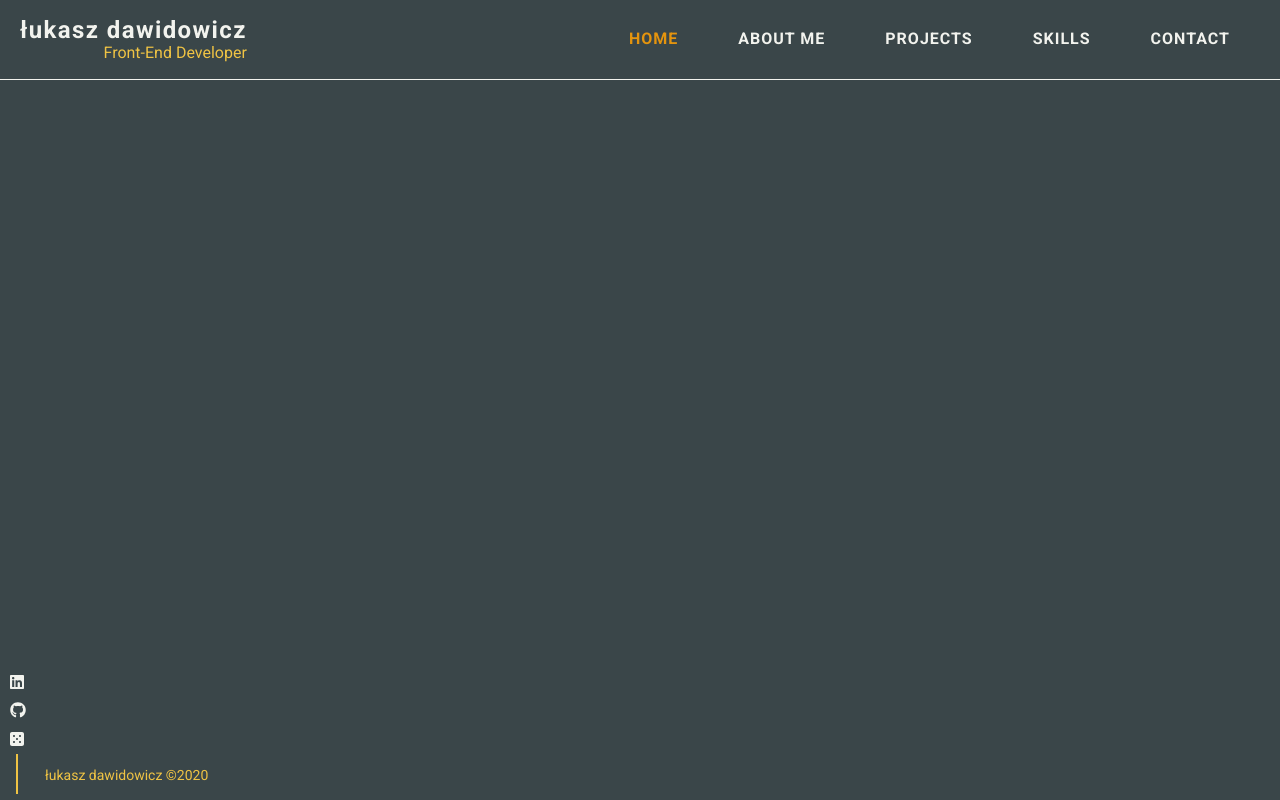
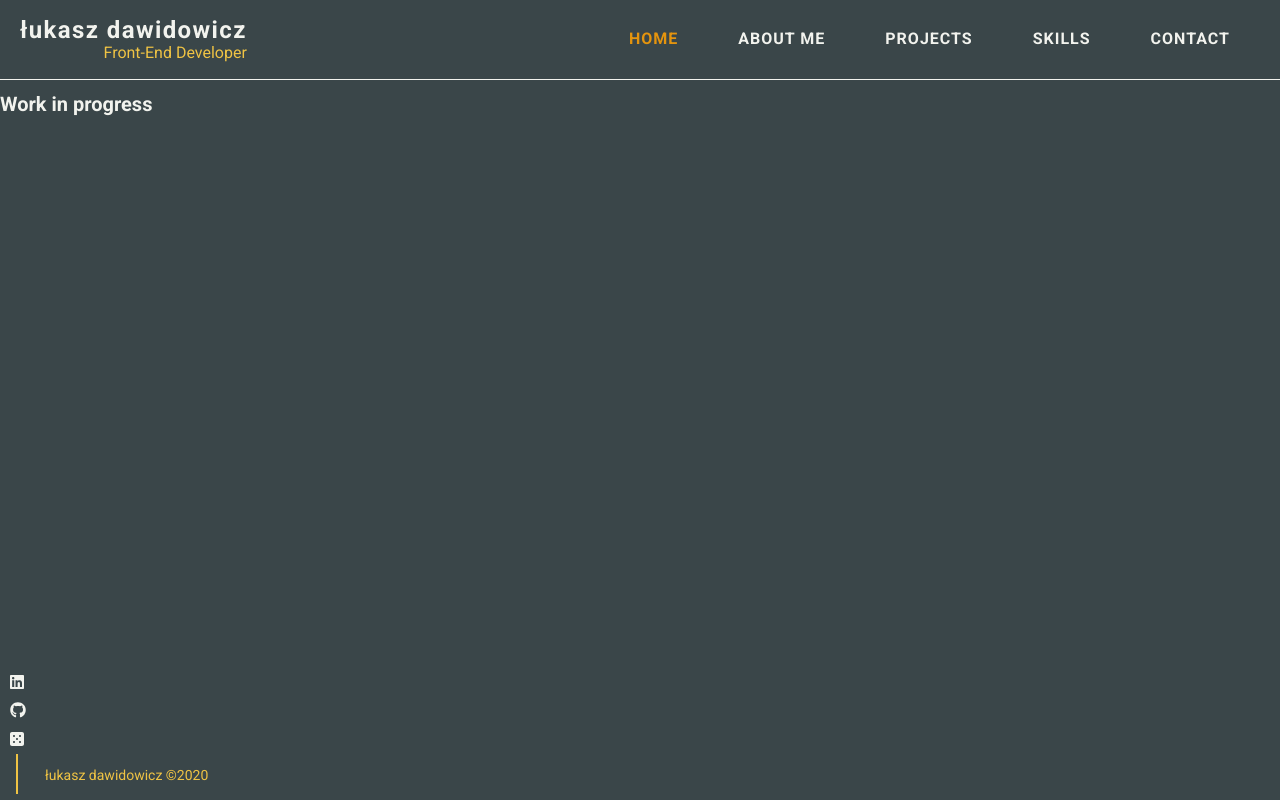
Before and after one commit to shivetay/LD_portfolio, a React (Create React App) app: page /contact in a window 1280 px wide. Built offline with nearby package versions, Linux system fonts and the light colour scheme.

Commit message:
add basic file structure

```diff
--- a/src/App.js
+++ b/src/App.js
@@ -5,6 +5,7 @@ import MainLayout from './components/layout/MainLayout/MainLayout';
 import Home from './components/views/Home/Home';
 import About from './components/views/About/About';
 import Skills from './components/views/Skills/Skills';
+import Contact from './components/views/Contact/Contact';
 
 function App() {
   return (
@@ -15,7 +16,7 @@ function App() {
           {/* <Route exact path='/projects' component={Projects} /> */}
           <Route exact path='/skills' component={Skills} />
           <Route exact path='/about' component={About} />
-          {/* <Route exact path='/contact' component={Contact} /> */}
+          <Route exact path='/contact' component={Contact} />
         </Switch>
       </MainLayout>
     </BrowserRouter>
--- a/src/components/views/Contact/Contact.js
+++ b/src/components/views/Contact/Contact.js
@@ -1,4 +1,6 @@
 import React from 'react';
+
+import './Contact.scss';
 
 const Contact = () => {
   return (
--- a/src/components/views/Contact/Contact.scss
+++ b/src/components/views/Contact/Contact.scss
@@ -0,0 +1 @@
+@import '../../../styles/settings.scss';
```
